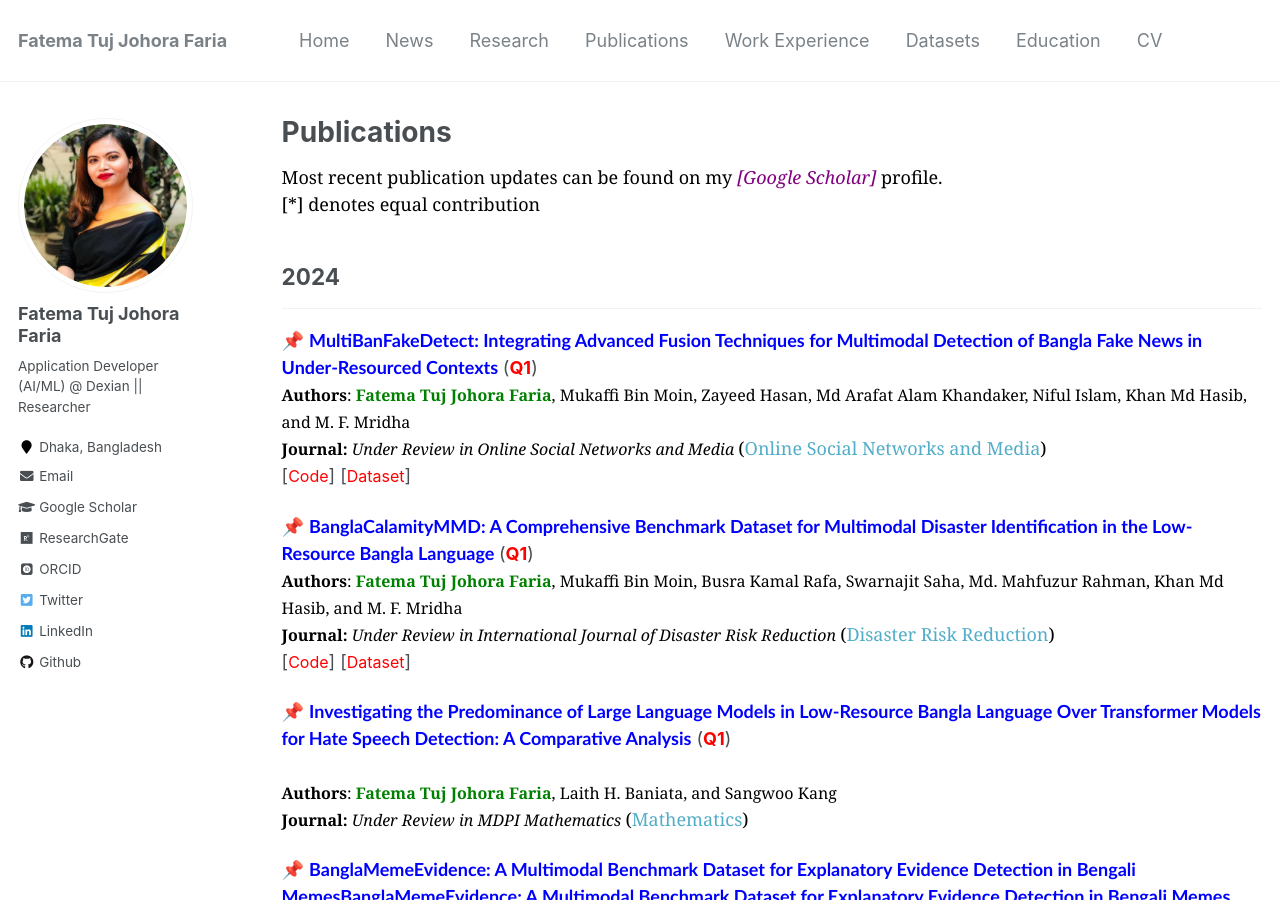
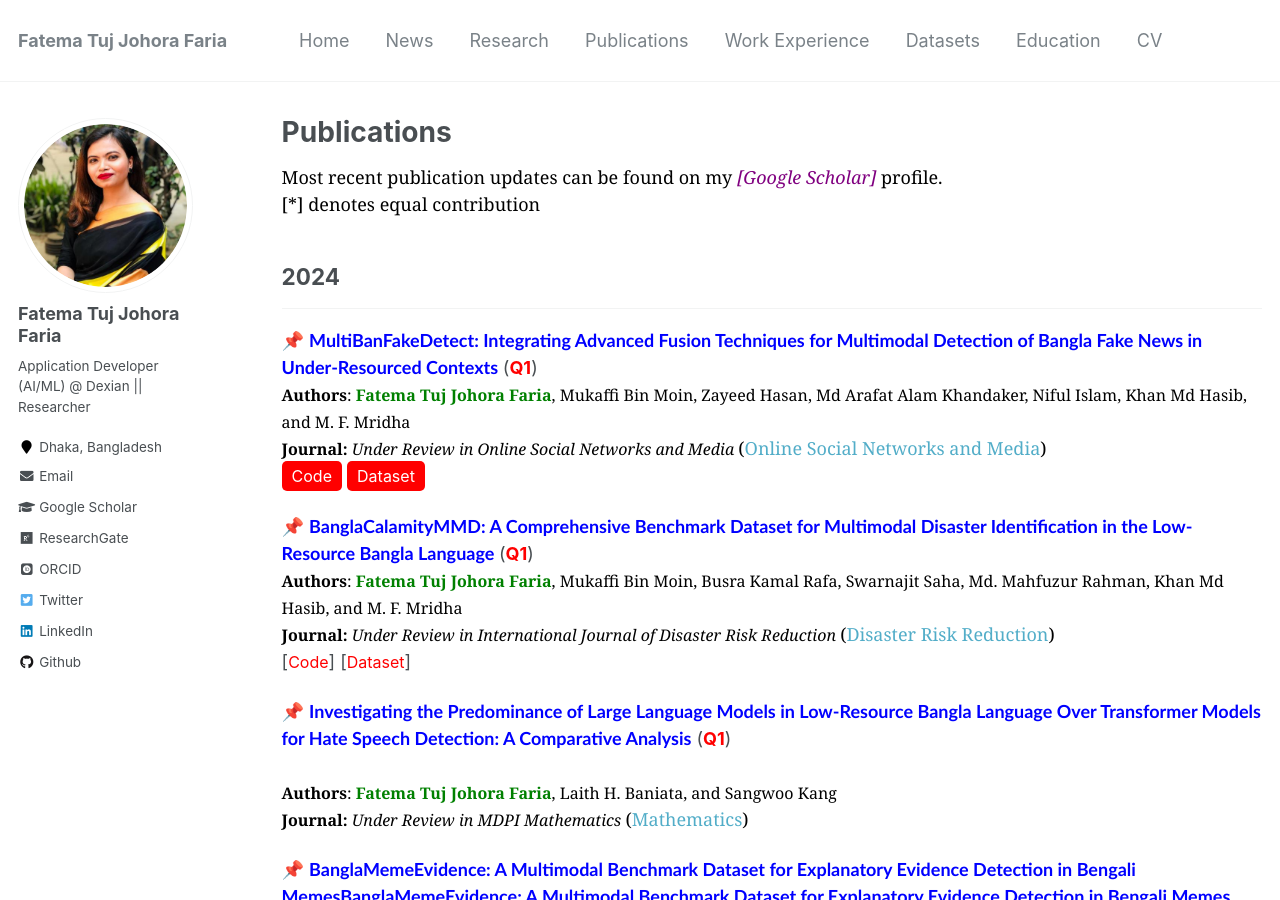
Before and after one commit to fatemafaria142/fatemafaria142.github.io, a Jekyll site: the page built from _pages/publications.md, in a window 1280 px wide and 900 px high. Built offline with Jekyll 4.4.1, drawn with Linux system fonts in a browser that asks for light colours; some web fonts are replaced.

Commit message:
Changed to publications

```diff
--- a/_pages/publications.md
+++ b/_pages/publications.md
@@ -23,7 +23,9 @@ author_profile: true
 	<font size="3"><strong>Journal:</strong><em> Under Review in Online Social Networks and Media </em></font>  ([Online Social Networks and Media](https://www.sciencedirect.com/journal/online-social-networks-and-media))
 </span>
 <br>
-[[<span style ="color:red"><font size="3">Code</font></span>](https://github.com/fatemafaria142/MultiBanFakeDetect-An-Extensive-Benchmark-Dataset-for-Multimodal-Bangla-Fake-News-Detection)] [[<span style ="color:red"><font size="3">Dataset</font></span>](https://data.mendeley.com/datasets/k5pbz9795f/1)]
+[<span style="color: white; background-color: red; padding: 5px 10px; font-size: 16px; text-decoration: none; border-radius: 5px;">Code</span>](https://github.com/fatemafaria142/MultiBanFakeDetect-An-Extensive-Benchmark-Dataset-for-Multimodal-Bangla-Fake-News-Detection)
+[<span style="color: white; background-color: red; padding: 5px 10px; font-size: 16px; text-decoration: none; border-radius: 5px;">Dataset</span>](https://data.mendeley.com/datasets/k5pbz9795f/1)
+
 
 
 
```
